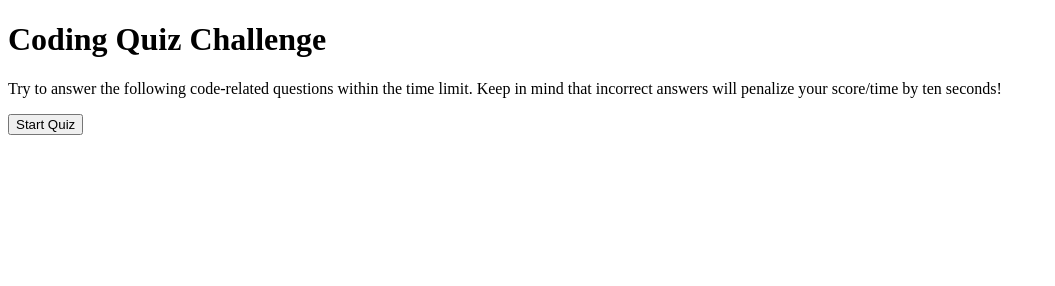
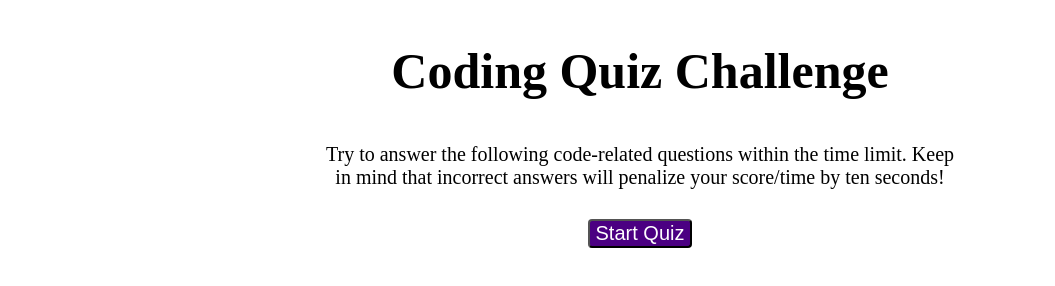
Before and after one commit to savannahjk02/timed-coding-quiz, a plain HTML site: page index.html in a window 1280 px wide. Shown: the whole page, without its empty margins (0-1055 px from the left). Drawn offline with Linux system fonts and the light colour scheme.

Commit message:
added changes to css

```diff
--- a/Assets/style.css
+++ b/Assets/style.css
@@ -0,0 +1,35 @@
+body {
+    background-color: white;
+}
+
+main {
+   display: flex;
+   flex-direction: column;
+   justify-content: center;
+}
+
+h1 {
+   display: flex;
+   justify-content: center;
+   font-size: 50px;
+}
+
+p{
+    font-size: 20px;
+    max-width: 50%;
+    margin: auto;
+    padding: 10px;
+    text-align: center;
+}
+
+button {
+    background-color: indigo;
+    color: white;
+    border-radius: 4px;
+    font-size: 20px;
+    margin: auto;
+}
+div {
+    padding: 20px;
+    margin: auto;
+}
--- a/index.html
+++ b/index.html
@@ -1,10 +1,11 @@
 <!DOCTYPE html>
 <html lang="en">
+
   <head>
     <meta charset="UTF-8" />
     <meta name="viewport" content="width=device-width, initial-scale=1.0" />
+    <link rel="stylesheet" href="./Assets/style.css" />
     <title>Timed Coding Quiz</title>
-    <link rel="stylesheet" href="/Assets/style.css" />
   </head>
 
   <body>
@@ -13,7 +14,9 @@
       <h1>Coding Quiz Challenge</h1>
     </header>
     <p>Try to answer the following code-related questions within the time limit. Keep in mind that incorrect answers will penalize your score/time by ten seconds!</p>
+    <div>
     <button>Start Quiz</button>
+  </div>
   </main>
     <script src="./Assets/script.js"></script>
   </body>
```
